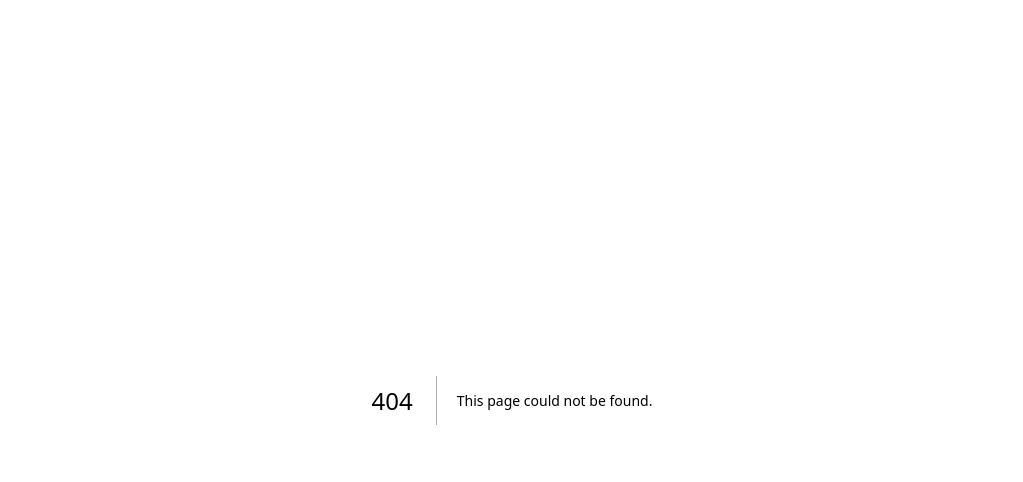
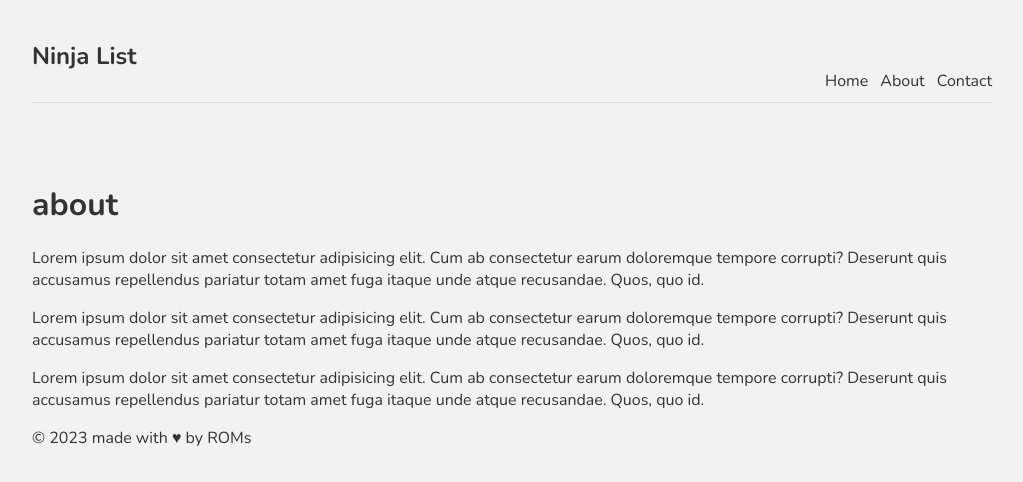
Before and after one commit to Rusiruoshada/Ninja-List, a Next.js app: page /about in a window 1280 px wide. Before the commit this address had no page. Shown: the top 482 px of the page, without its empty margins (128-1151 px from the left). Built offline with nearby package versions, Linux system fonts and the light colour scheme.

Commit message:
this is a next js project

```diff
--- /dev/null
+++ b/components/Navbar.js
@@ -0,0 +1,16 @@
+import Link from "next/link";
+
+const Navbar = () => {
+    return (
+        <nav>
+            <div className="logo">
+                <h1>Ninja List</h1>
+            </div>
+            <Link href="/">Home</Link>
+            <Link href="/about">About</Link>
+            <Link href="/contact">Contact</Link>
+        </nav>
+     );
+}
+
+export default Navbar;
--- /dev/null
+++ b/components/footer.js
@@ -0,0 +1,10 @@
+const Footer = () => {
+    const date = new Date().getFullYear()
+    return (
+        <div>
+            <p>&copy; {date} made with &hearts; by ROMs</p>
+        </div>
+     );
+}
+
+export default Footer;
--- /dev/null
+++ b/components/layout.js
@@ -0,0 +1,14 @@
+import Navbar from "./Navbar";
+import Footer from "./footer";
+
+const Layout = ({ children }) => {
+    return (
+        <div className="content">
+            < Navbar />
+            {children}
+            < Footer />
+        </div>
+     );
+}
+
+export default Layout;
--- a/src/pages/_app.js
+++ b/src/pages/_app.js
@@ -1,5 +1,10 @@
 import '@/styles/globals.css'
+import Layout from '../../components/layout'
 
 export default function App({ Component, pageProps }) {
-  return <Component {...pageProps} />
+  return (
+    <Layout>
+      <Component {...pageProps} />
+    </Layout>
+  )
 }
--- /dev/null
+++ b/src/pages/about.js
@@ -0,0 +1,12 @@
+const About = () => {
+    return (
+        <div>
+            <h1>about</h1>
+            <p>Lorem ipsum dolor sit amet consectetur adipisicing elit. Cum ab consectetur earum doloremque tempore corrupti? Deserunt quis accusamus repellendus pariatur totam amet fuga itaque unde atque recusandae. Quos, quo id.</p>
+            <p>Lorem ipsum dolor sit amet consectetur adipisicing elit. Cum ab consectetur earum doloremque tempore corrupti? Deserunt quis accusamus repellendus pariatur totam amet fuga itaque unde atque recusandae. Quos, quo id.</p>
+            <p>Lorem ipsum dolor sit amet consectetur adipisicing elit. Cum ab consectetur earum doloremque tempore corrupti? Deserunt quis accusamus repellendus pariatur totam amet fuga itaque unde atque recusandae. Quos, quo id.</p>
+        </div>
+     );
+}
+
+export default About;
--- a/src/styles/globals.css
+++ b/src/styles/globals.css
@@ -1,107 +1,34 @@
-:root {
-  --max-width: 1100px;
-  --border-radius: 12px;
-  --font-mono: ui-monospace, Menlo, Monaco, 'Cascadia Mono', 'Segoe UI Mono',
-    'Roboto Mono', 'Oxygen Mono', 'Ubuntu Monospace', 'Source Code Pro',
-    'Fira Mono', 'Droid Sans Mono', 'Courier New', monospace;
-
-  --foreground-rgb: 0, 0, 0;
-  --background-start-rgb: 214, 219, 220;
-  --background-end-rgb: 255, 255, 255;
-
-  --primary-glow: conic-gradient(
-    from 180deg at 50% 50%,
-    #16abff33 0deg,
-    #0885ff33 55deg,
-    #54d6ff33 120deg,
-    #0071ff33 160deg,
-    transparent 360deg
-  );
-  --secondary-glow: radial-gradient(
-    rgba(255, 255, 255, 1),
-    rgba(255, 255, 255, 0)
-  );
-
-  --tile-start-rgb: 239, 245, 249;
-  --tile-end-rgb: 228, 232, 233;
-  --tile-border: conic-gradient(
-    #00000080,
-    #00000040,
-    #00000030,
-    #00000020,
-    #00000010,
-    #00000010,
-    #00000080
-  );
-
-  --callout-rgb: 238, 240, 241;
-  --callout-border-rgb: 172, 175, 176;
-  --card-rgb: 180, 185, 188;
-  --card-border-rgb: 131, 134, 135;
-}
-
-@media (prefers-color-scheme: dark) {
-  :root {
-    --foreground-rgb: 255, 255, 255;
-    --background-start-rgb: 0, 0, 0;
-    --background-end-rgb: 0, 0, 0;
-
-    --primary-glow: radial-gradient(rgba(1, 65, 255, 0.4), rgba(1, 65, 255, 0));
-    --secondary-glow: linear-gradient(
-      to bottom right,
-      rgba(1, 65, 255, 0),
-      rgba(1, 65, 255, 0),
-      rgba(1, 65, 255, 0.3)
-    );
-
-    --tile-start-rgb: 2, 13, 46;
-    --tile-end-rgb: 2, 5, 19;
-    --tile-border: conic-gradient(
-      #ffffff80,
-      #ffffff40,
-      #ffffff30,
-      #ffffff20,
-      #ffffff10,
-      #ffffff10,
-      #ffffff80
-    );
-
-    --callout-rgb: 20, 20, 20;
-    --callout-border-rgb: 108, 108, 108;
-    --card-rgb: 100, 100, 100;
-    --card-border-rgb: 200, 200, 200;
-  }
-}
-
-* {
-  box-sizing: border-box;
-  padding: 0;
-  margin: 0;
-}
-
-html,
-body {
-  max-width: 100vw;
-  overflow-x: hidden;
-}
+@import url('https://fonts.googleapis.com/css2?family=Nunito:wght@300;400;600;700&display=swap');
 
 body {
-  color: rgb(var(--foreground-rgb));
-  background: linear-gradient(
-      to bottom,
-      transparent,
-      rgb(var(--background-end-rgb))
-    )
-    rgb(var(--background-start-rgb));
+  background-color: #f2f2f2;
+  color: #333;
+  font-family: "Nunito", sans-serif;
 }
 
 a {
-  color: inherit;
+  color: #333;
   text-decoration: none;
 }
 
-@media (prefers-color-scheme: dark) {
-  html {
-    color-scheme: dark;
-  }
+.content {
+  max-width: 960px;
+  margin: 0 auto;
 }
+
+nav {
+  margin: 10px auto 80px;
+  padding: 10px 0;
+  display: flex;
+  justify-content: flex-end;
+  align-items: flex-end;
+  border-bottom: 1px solid #ddd;
+}
+
+nav a {
+  margin-left: 12px;
+}
+
+nav .logo {
+  margin-right: auto;
+}
```
Also changed, not shown: src/pages/contact.js (added, +9 -0 lines), src/pages/index.js (+18 -107 lines), src/pages/ninjas/index.js (added, +9 -0 lines).
